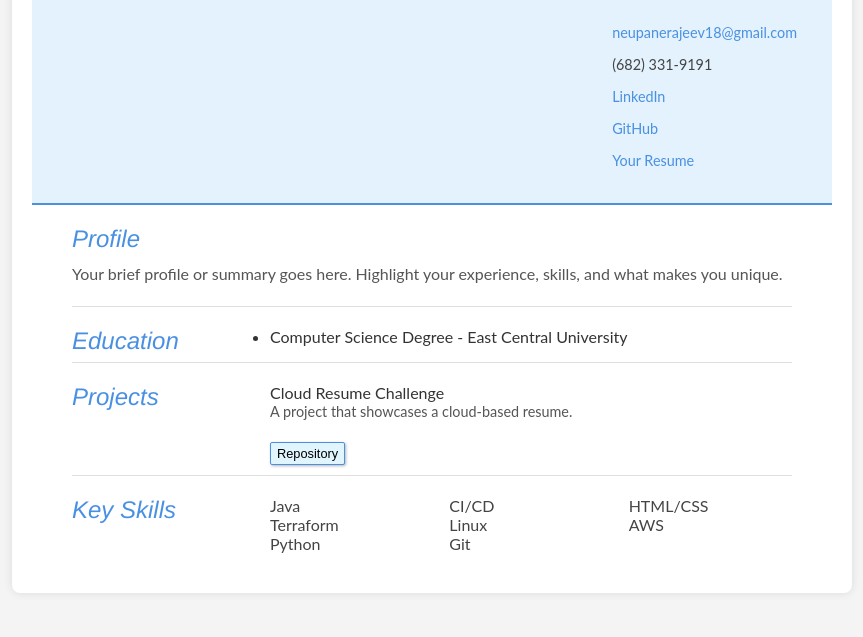
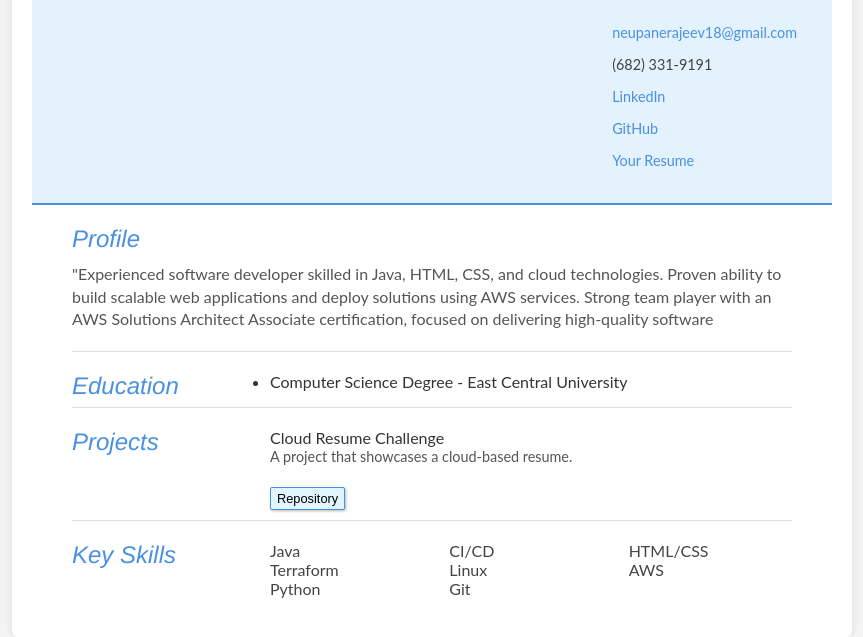
Before and after one commit to razeve/test-cloudresume, a website: page Frontend/first.html in a window 1280 px wide. Shown: the part 195-832 px from the top of the page, without its empty margins (208-1071 px from the left). Drawn offline with Linux system fonts and the light colour scheme; no server answers.

Commit message:
resume update

```diff
--- a/Frontend/first.html
+++ b/Frontend/first.html
@@ -37,7 +37,13 @@
                     <h1>Profile</h1>
                 </div>
                 <div class="sectionContent full-width">
-                    <p>Your brief profile or summary goes here. Highlight your experience, skills, and what makes you unique.</p>
+                    <p>
+                        "Experienced software developer skilled in Java, HTML, CSS, and cloud technologies.
+                        Proven ability to build scalable web applications and deploy solutions using AWS services.
+                        Strong team player with an AWS Solutions Architect Associate certification, focused on delivering
+                        high-quality software
+
+                    </p>
                 </div>
                 <div class="clear"></div>
             </section>
```
Also changed, not shown: 1 other file.
